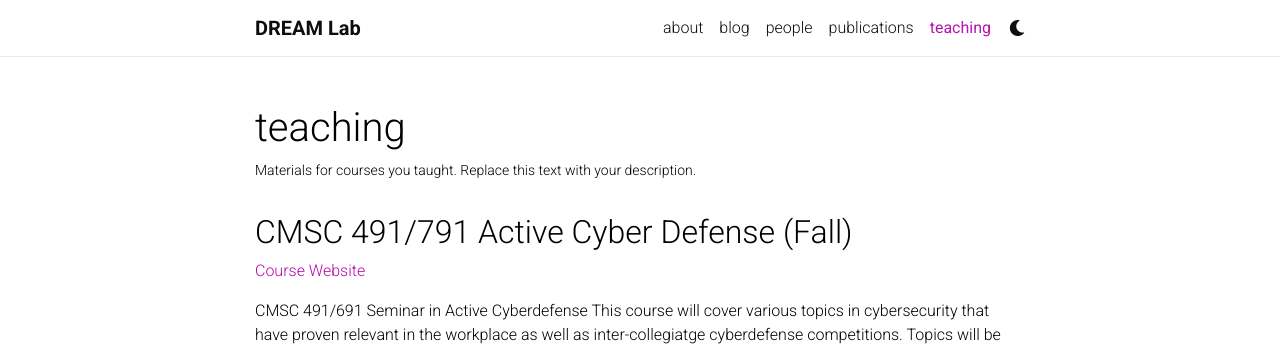
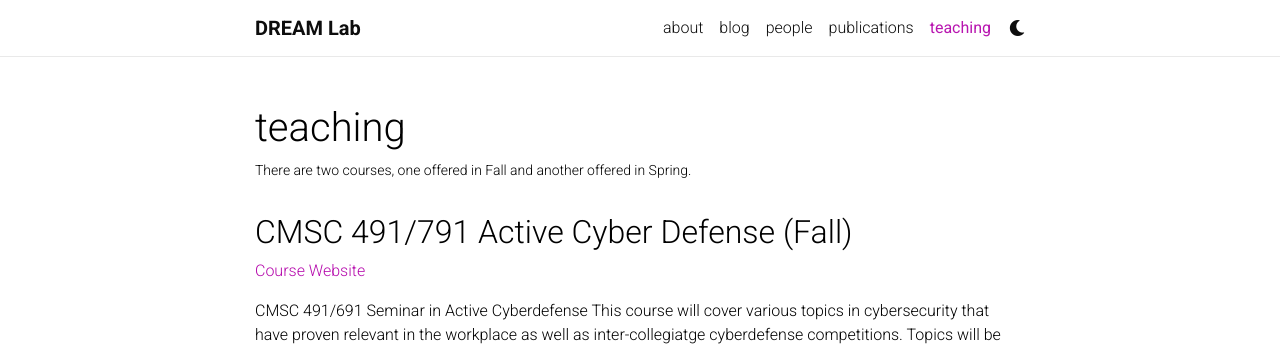
Before and after one commit to UMBC-DREAM-Lab/UMBC-DREAM-Lab.github.io, a Jekyll site: the page built from _pages/teaching.md, in a window 1280 px wide. Shown: the top 349 px of the page. Built offline with Jekyll 4.4.1, drawn with Linux system fonts in a browser that asks for light colours; nearby versions of some CDN libraries; a style sheet for code colours, icons or effects is not loaded.

Commit message:
fix course description.

```diff
--- a/_pages/teaching.md
+++ b/_pages/teaching.md
@@ -2,7 +2,7 @@
 layout: page
 permalink: /teaching/
 title: teaching
-description: Materials for courses you taught. Replace this text with your description.
+description: There are two courses, one offered in Fall and another offered in Spring.
 nav: true
 ---
 
```
